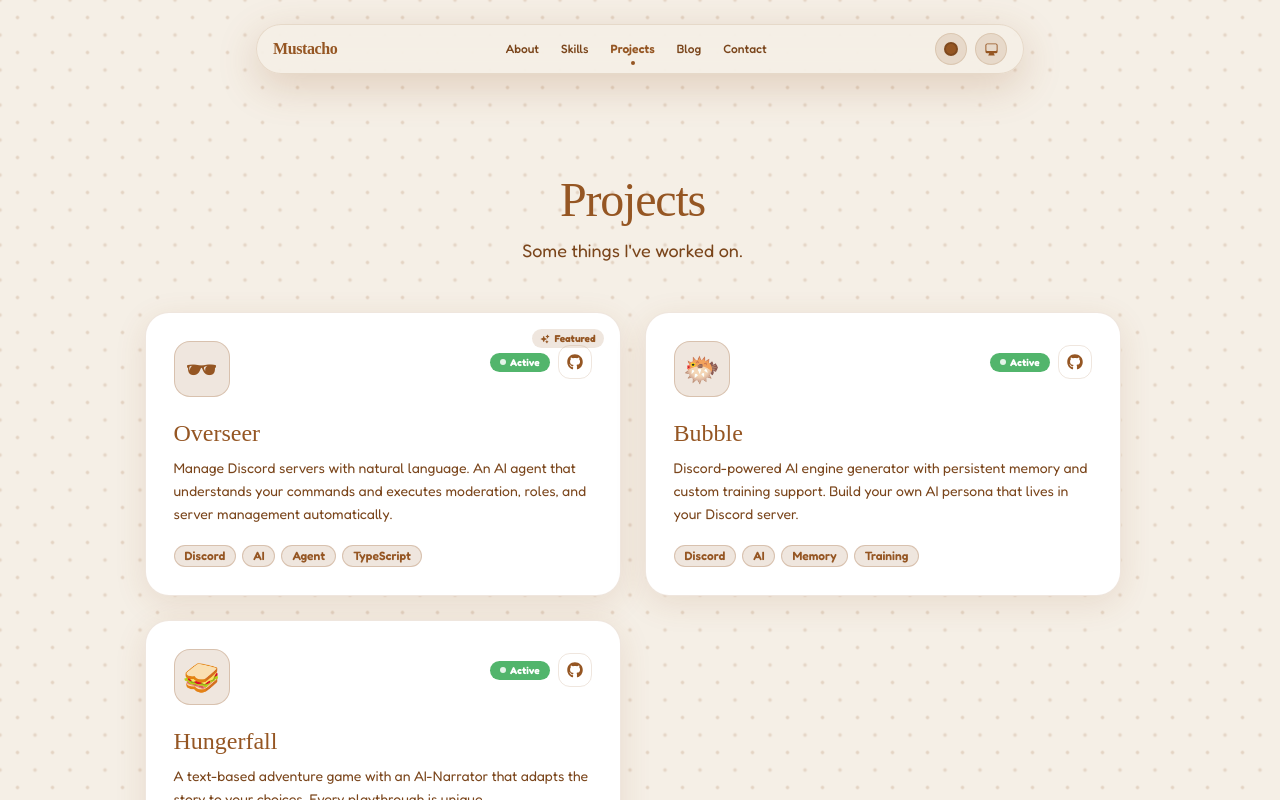
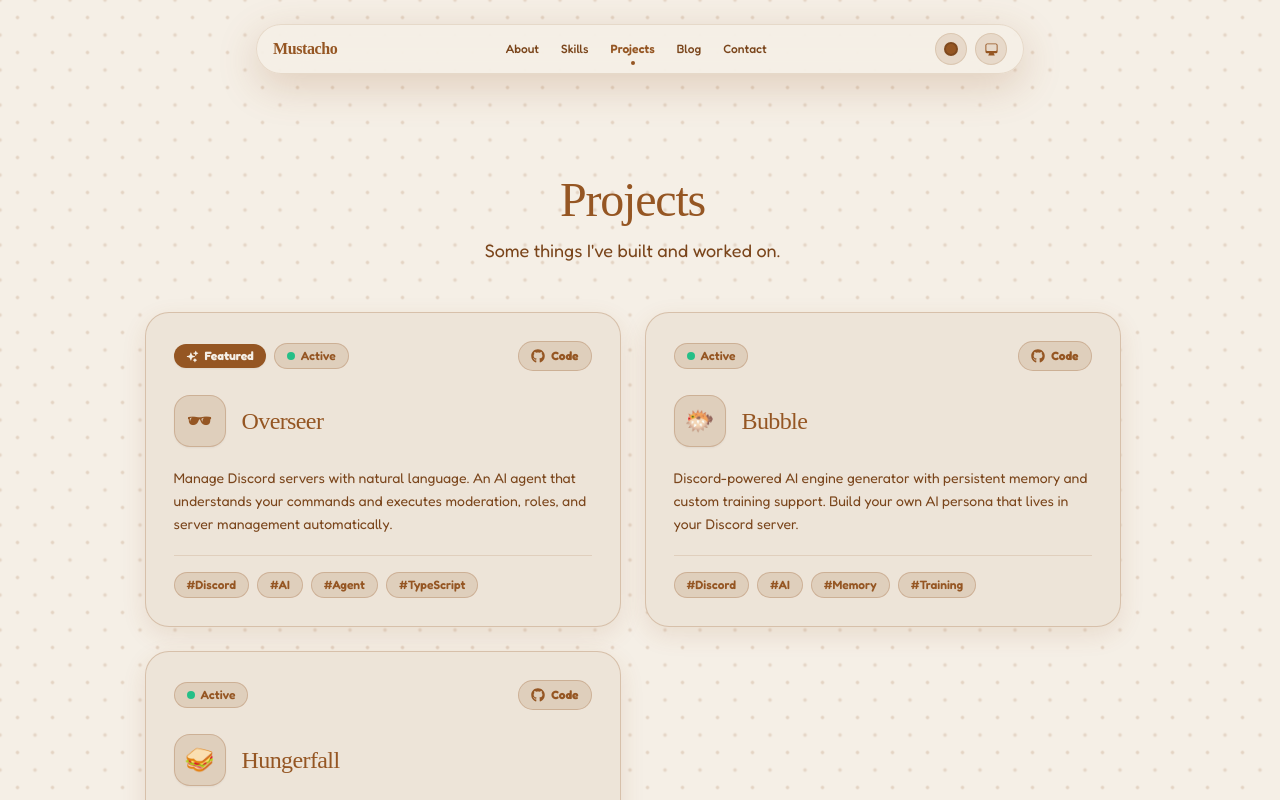
Before and after one commit to imustacho/mustacho.dev, a Next.js app: page /projects in a window 1280 px wide. Shown: the top 800 px of the page. Built offline with nearby package versions, Linux system fonts and the light colour scheme; a web font is replaced by a local one.

Commit message:
style: redesign Projects component layout and theme integration

```diff
--- a/src/components/Projects.tsx
+++ b/src/components/Projects.tsx
@@ -19,12 +19,6 @@ interface Project {
 
 const projects = projectsData as Project[];
 
-const STATUS_LABELS: Record<string, { label: string; color: string }> = {
-    active: { label: "Active", color: "rgba(52,168,83,0.85)" },
-    archived: { label: "Archived", color: "rgba(149,86,35,0.5)" },
-    wip: { label: "WIP", color: "rgba(251,188,5,0.9)" },
-};
-
 export default function Projects() {
     return (
         <section className="py-20 px-6 max-w-5xl mx-auto flex flex-col items-center gap-12">
@@ -40,55 +34,118 @@ export default function Projects() {
                     Projects
                 </motion.h2>
                 <p className="text-lg max-w-lg" style={{ color: "var(--text-muted)" }}>
-                    Some things I&apos;ve worked on.
+                    Some things I&apos;ve built and worked on.
                 </p>
             </div>
 
             {/* Project Grid */}
             <div className="grid grid-cols-1 md:grid-cols-2 gap-6 w-full">
                 {projects.map((project, idx) => {
-                    const statusInfo = STATUS_LABELS[project.status ?? "active"];
+                    const status = project.status ?? "active";
+
                     return (
                         <motion.div
                             key={project.id}
                             initial={{ opacity: 0, y: 30 }}
                             whileInView={{ opacity: 1, y: 0 }}
-                            viewport={{ once: true, margin: "-80px" }}
+                            viewport={{ once: true, margin: "-50px" }}
                             transition={{ type: "spring", stiffness: 100, damping: 15, delay: idx * 0.08 }}
-                            whileHover={{ y: -8, transition: { type: "spring", stiffness: 300, damping: 20 } }}
-                            className="group relative flex flex-col gap-5 p-6 md:p-7 rounded-3xl border overflow-hidden"
+                            whileHover={{ y: -6, transition: { duration: 0.2 } }}
+                            className="group relative flex flex-col justify-between p-6 md:p-7 rounded-3xl border transition-all duration-300"
                             style={{
-                                backgroundColor: "var(--bg-elevated)",
-                                borderColor: "var(--border)",
-                                boxShadow: `0 8px 32px var(--shadow)`,
+                                backgroundColor: "var(--bg-surface)",
+                                borderColor: "var(--border-strong)",
+                                boxShadow: "0 8px 24px var(--shadow)",
                             }}
                         >
-                            {/* Subtle gradient hover overlay */}
-                            <motion.div
-                                className="absolute inset-0 opacity-0 group-hover:opacity-100 transition-opacity duration-300 pointer-events-none rounded-3xl"
+                            <div className="flex flex-col gap-5">
+                                {/* Top Row: Badges on left, Links on right */}
+                                <div className="flex flex-wrap items-center justify-between gap-3 w-full">
+                                    {/* Badges Container */}
+                                    <div className="flex items-center flex-wrap gap-2">
+                                        {/* Featured Tag */}
+                                        {project.featured && (
+                                            <span
+                                                className="inline-flex items-center gap-1.5 text-xs font-bold px-3 py-1 rounded-full shadow-xs"
                                                 style={{
-                                    background: `radial-gradient(ellipse at top left, var(--border) 0%, transparent 70%)`,
+                                                    backgroundColor: "var(--accent)",
+                                                    color: "var(--bg)",
                                                 }}
-                            />
+                                            >
+                                                <HiSparkles size={13} /> Featured
+                                            </span>
+                                        )}
 
-                            {/* Featured badge */}
-                            {project.featured && (
-                                <div
-                                    className="absolute top-4 right-4 flex items-center gap-1 text-[10px] font-bold px-2 py-0.5 rounded-full"
+                                        {/* Status Tag */}
+                                        <span
+                                            className="inline-flex items-center gap-1.5 text-xs font-semibold px-3 py-1 rounded-full border"
                                             style={{
                                                 backgroundColor: "var(--border)",
+                                                borderColor: "var(--border-strong)",
                                                 color: "var(--accent)",
                                             }}
                                         >
-                                    <HiSparkles size={10} /> Featured
+                                            {status === "active" && (
+                                                <span className="w-2 h-2 rounded-full bg-emerald-500 animate-pulse" />
+                                            )}
+                                            {status === "wip" && (
+                                                <span className="w-2 h-2 rounded-full bg-amber-500 animate-pulse" />
+                                            )}
+                                            {status === "archived" && (
+                                                <span className="w-2 h-2 rounded-full bg-zinc-400" />
+                                            )}
+                                            <span className="capitalize">{status}</span>
+                                        </span>
                                     </div>
+
+                                    {/* Action Links */}
+                                    <div className="flex items-center gap-2">
+                                        {project.codeUrl && (
+                                            <motion.a
+                                                href={project.codeUrl}
+                                                target="_blank"
+                                                rel="noreferrer"
+                                                className="inline-flex items-center gap-1.5 text-xs font-bold px-3 py-1.5 rounded-full border transition-all cursor-pointer"
+                                                style={{
+                                                    backgroundColor: "var(--border)",
+                                                    borderColor: "var(--border-strong)",
+                                                    color: "var(--accent)",
+                                                }}
+                                                whileHover={{ scale: 1.05, backgroundColor: "var(--border-strong)" }}
+                                                whileTap={{ scale: 0.95 }}
+                                                title="View Source Code"
+                                            >
+                                                <FaGithub size={14} />
+                                                <span>Code</span>
+                                            </motion.a>
                                         )}
 
-                            {/* Top Row */}
-                            <div className="flex justify-between items-start">
-                                {/* Icon */}
+                                        {project.demoUrl && (
+                                            <motion.a
+                                                href={project.demoUrl}
+                                                target="_blank"
+                                                rel="noreferrer"
+                                                className="inline-flex items-center gap-1.5 text-xs font-bold px-3 py-1.5 rounded-full border transition-all cursor-pointer"
+                                                style={{
+                                                    backgroundColor: "var(--border)",
+                                                    borderColor: "var(--border-strong)",
+                                                    color: "var(--accent)",
+                                                }}
+                                                whileHover={{ scale: 1.05, backgroundColor: "var(--border-strong)" }}
+                                                whileTap={{ scale: 0.95 }}
+                                                title="View Live Demo"
+                                            >
+                                                <FaExternalLinkAlt size={12} />
+                                                <span>Demo</span>
+                                            </motion.a>
+                                        )}
+                                    </div>
+                                </div>
+
+                                {/* Title & Emoji Header */}
+                                <div className="flex items-center gap-4 mt-1">
                                     <div
-                                    className="w-14 h-14 rounded-2xl flex items-center justify-center text-3xl border"
+                                        className="w-13 h-13 rounded-2xl flex items-center justify-center text-2xl border shrink-0 shadow-xs"
                                         style={{
                                             backgroundColor: "var(--border)",
                                             borderColor: "var(--border-strong)",
@@ -96,83 +153,39 @@ export default function Projects() {
                                     >
                                         {project.icon}
                                     </div>
-
-                                {/* Status + Links */}
-                                <div className="flex items-center gap-2 mt-1">
-                                    {/* Status dot */}
-                                    <span
-                                        className="flex items-center gap-1 text-[10px] font-bold px-2.5 py-0.5 rounded-full text-white"
-                                        style={{ backgroundColor: statusInfo.color }}
+                                    <h3
+                                        className="font-heading text-2xl tracking-tight leading-tight group-hover:underline decoration-2 transition-all"
+                                        style={{ color: "var(--accent)" }}
                                     >
-                                        <span
-                                            className="w-1.5 h-1.5 rounded-full bg-white inline-block"
-                                            style={{ opacity: 0.85 }}
-                                        />
-                                        {statusInfo.label}
-                                    </span>
-
-                                    {/* GitHub */}
-                                    {project.codeUrl && (
-                                        <motion.a
-                                            href={project.codeUrl}
-                                            target="_blank"
-                                            rel="noreferrer"
-                                            className="p-2 rounded-xl border transition-colors cursor-pointer"
-                                            style={{
-                                                color: "var(--accent)",
-                                                borderColor: "var(--border)",
-                                                backgroundColor: "transparent",
-                                            }}
-                                            whileHover={{ scale: 1.15, backgroundColor: "var(--border)" }}
-                                            whileTap={{ scale: 0.9 }}
-                                        >
-                                            <FaGithub size={16} />
-                                        </motion.a>
-                                    )}
-
-                                    {/* Demo */}
-                                    {project.demoUrl && (
-                                        <motion.a
-                                            href={project.demoUrl}
-                                            target="_blank"
-                                            rel="noreferrer"
-                                            className="p-2 rounded-xl border transition-colors cursor-pointer"
-                                            style={{
-                                                color: "var(--accent)",
-                                                borderColor: "var(--border)",
-                                            }}
-                                            whileHover={{ scale: 1.15, backgroundColor: "var(--border)" }}
-                                            whileTap={{ scale: 0.9 }}
-                                        >
-                                            <FaExternalLinkAlt size={14} />
-                                        </motion.a>
-                                    )}
-                                </div>
+                                        {project.title}
+                                    </h3>
                                 </div>
 
-                            {/* Content */}
-                            <div className="flex flex-col gap-2 flex-1">
-                                <h3 className="font-heading text-2xl" style={{ color: "var(--accent)" }}>
-                                    {project.title}
-                                </h3>
-                                <p className="text-sm leading-relaxed" style={{ color: "var(--text-muted)" }}>
+                                {/* Description */}
+                                <p
+                                    className="text-sm leading-relaxed"
+                                    style={{ color: "var(--text-muted)" }}
+                                >
                                     {project.description}
                                 </p>
                             </div>
 
-                            {/* Tags */}
-                            <div className="flex flex-wrap gap-1.5">
+                            {/* Tech Stack Tags */}
+                            <div
+                                className="flex flex-wrap gap-2 mt-5 pt-4 border-t"
+                                style={{ borderColor: "var(--border)" }}
+                            >
                                 {project.tags.map((tag) => (
                                     <span
                                         key={tag}
-                                        className="px-2.5 py-0.5 text-xs font-semibold rounded-full border"
+                                        className="px-3 py-1 text-xs font-semibold rounded-full border transition-all"
                                         style={{
+                                            backgroundColor: "var(--border)",
+                                            borderColor: "var(--border-strong)",
                                             color: "var(--accent)",
-                                            borderColor: "var(--border-strong)",
-                                            backgroundColor: "var(--border)",
                                         }}
                                     >
-                                        {tag}
+                                        #{tag}
                                     </span>
                                 ))}
                             </div>
```
Lines whose indentation alone changed are shown as unchanged.
